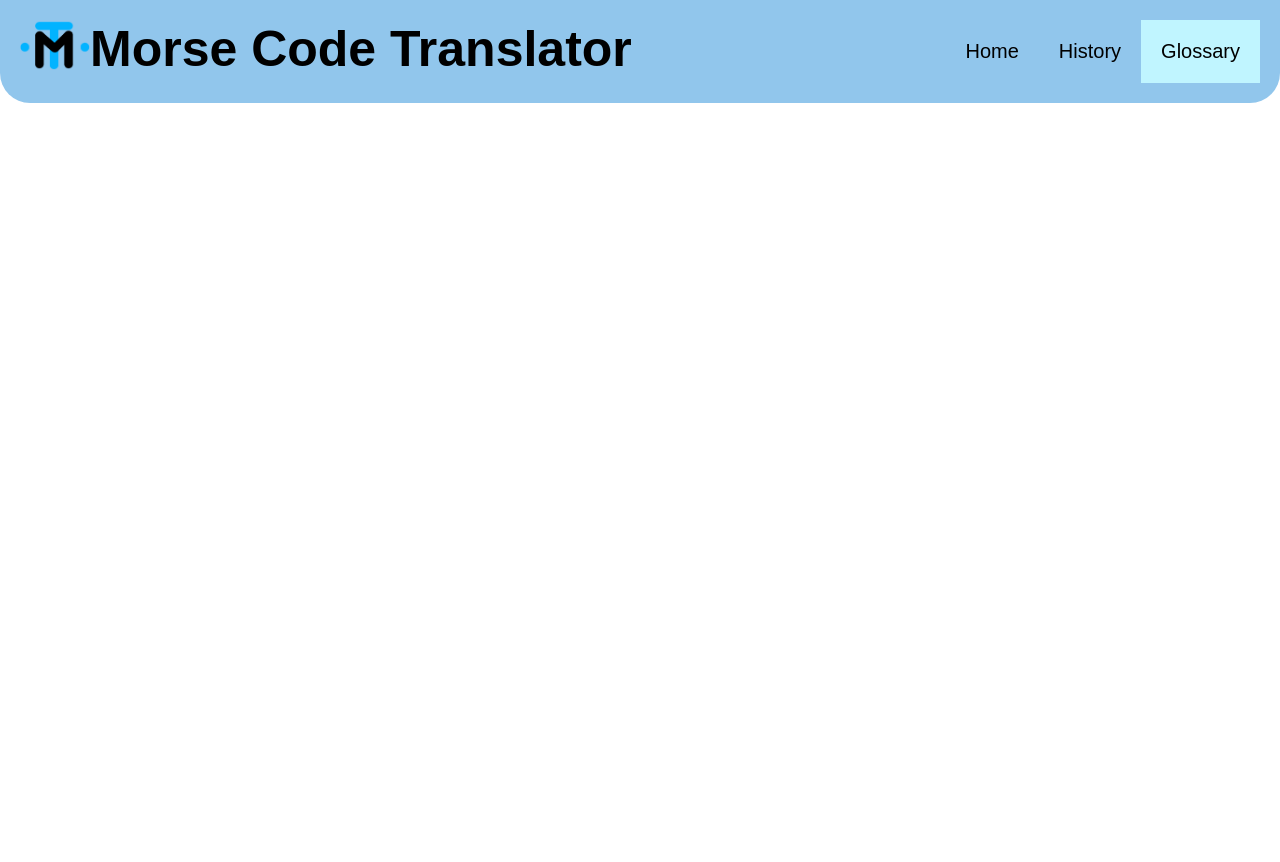
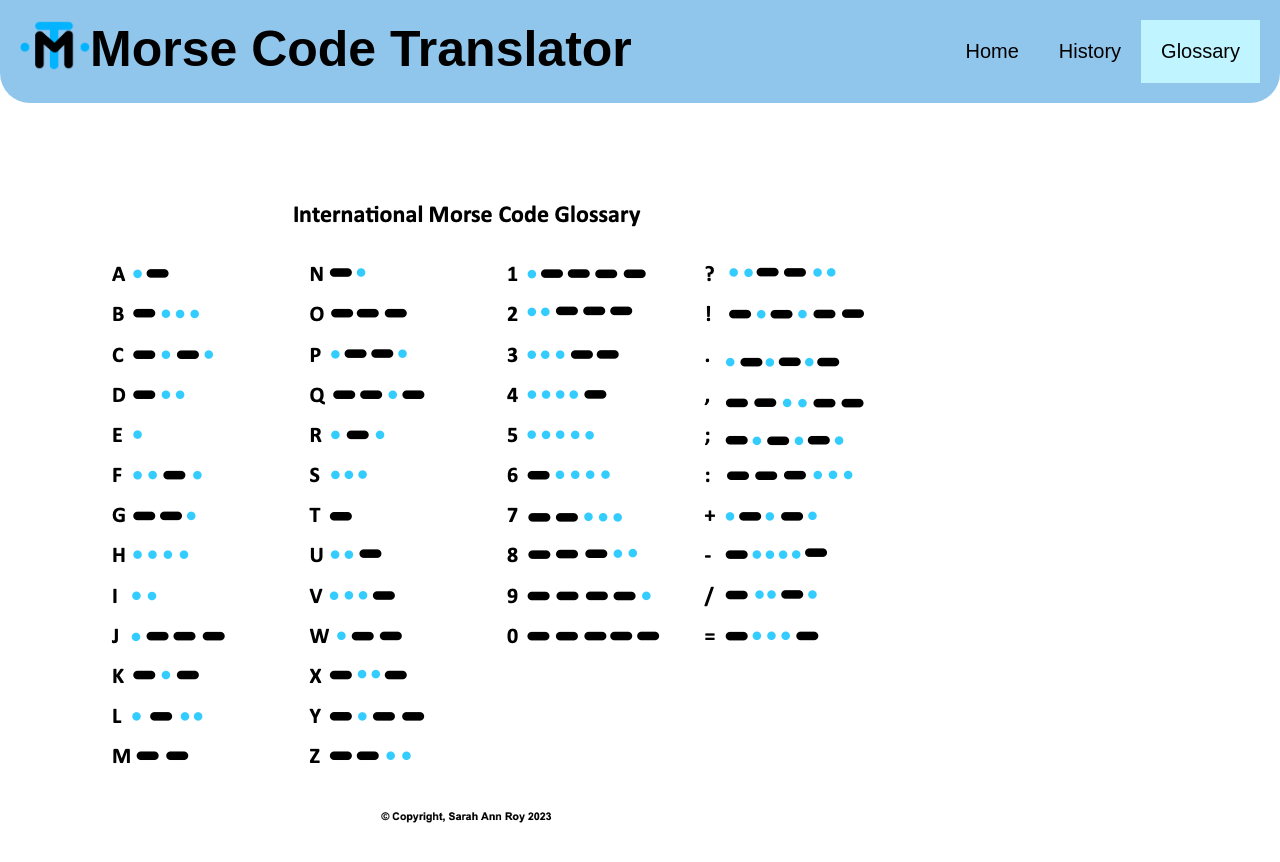
Before and after one commit to sarahroy/Morse_Code_Translator, a website: page glossary.html in a window 1280 px wide. Before the commit the page ends 800 px from the top, so only its background shows below. Drawn offline with Linux system fonts and the light colour scheme.

Commit message:
glossary update

```diff
--- a/glossary.html
+++ b/glossary.html
@@ -29,6 +29,8 @@
             <li><a href="./index.html">Home</a></li>
         </ul>
     </nav>
-    <img href="./images/MCT-logo.png">
+    <div class="glossary-pic">
+        <img src="./images/glossary.png">
+    </div>
 </body>
 </html>
--- a/styles/index.css
+++ b/styles/index.css
@@ -101,3 +101,8 @@ hr{
 .bottom-part{
     text-align: center;
 }
+.glossary-pic{
+    display: block;
+    margin: auto;
+    padding: 100px;
+}
```
Also changed, not shown: images/glossary.png (renamed from images/MorseCodeGlossary.png).
